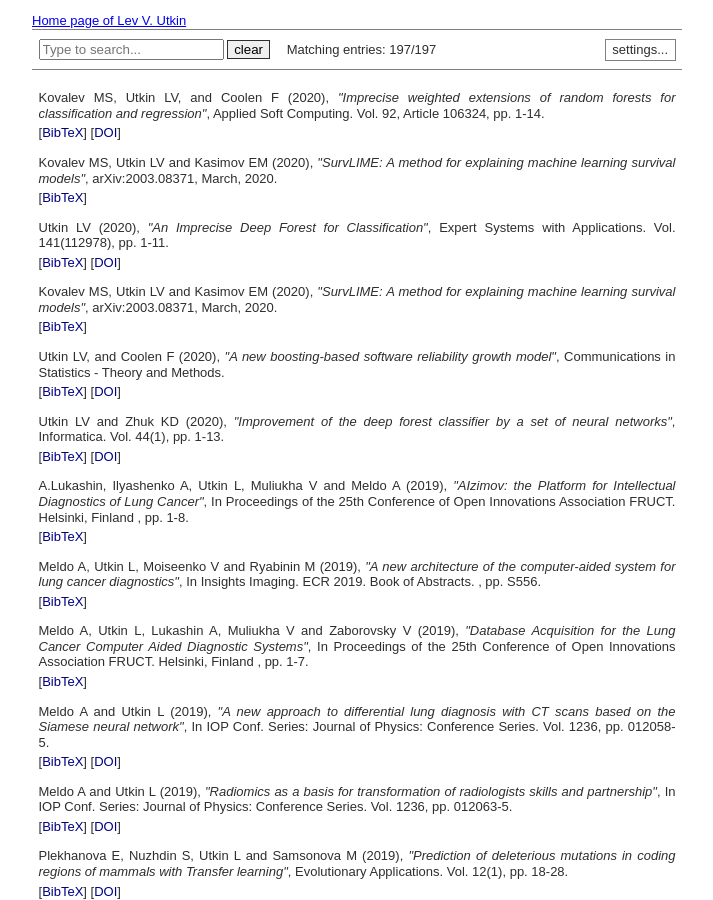
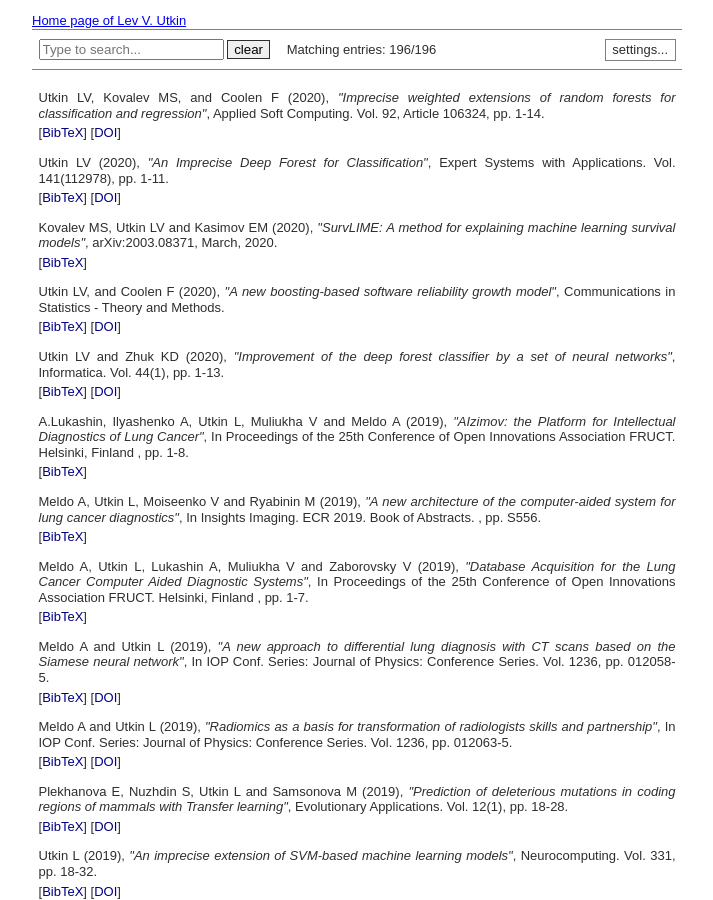
Before and after one commit to levutkin/levutkin.github.io, a Jekyll site: the page publications.html, which Jekyll copies as it is, in a window 1280 px wide and 900 px high. Shown: the whole window, without its empty margins (283-996 px from the left). Built offline with Jekyll 4.4.1, drawn with Linux system fonts in a browser that asks for light colours; some of the changed text lies outside the part shown.

Commit message:
Update publications.html

```diff
--- a/publications.html
+++ b/publications.html
@@ -406,14 +406,13 @@
 <tbody>
 
 <tr id="Utkin-Kovalev-Coolen-2020" class="entry">
-	<td>Kovalev MS, Utkin LV, and Coolen F (2020), <i>"Imprecise weighted extensions of random forests for classification and regression"</i>, Applied Soft Computing.  Vol. 92, Article 106324, pp. 1-14.
+	<td>Utkin LV, Kovalev MS, and Coolen F (2020), <i>"Imprecise weighted extensions of random forests for classification and regression"</i>, Applied Soft Computing.  Vol. 92, Article 106324, pp. 1-14.
 	<p class="infolinks"> [<a href="javascript:toggleInfo('Utkin-Kovalev-Coolen-2020','bibtex')">BibTeX</a>] [<a href="https://doi.org/10.1016/j.asoc.2020.106324" target="_blank">DOI</a>]</p>
 	</td>
 </tr>
 <tr id="bib_Utkin-Kovalev-Coolen-2020" class="bibtex noshow">
 <td><b>BibTeX</b>:
 <pre>
-
 @article{Utkin-Kovalev-Coolen-2020,
   author  = {L.V. Utkin and M.S. Kovalev M.S. and F. Coolen},
   journal = {Applied Soft Computing},
@@ -426,13 +425,6 @@
 }
 </pre></td>
 
-<tr id="Kovalev-Utkin-Kasimov-20" class="entry">
-	<td> Kovalev MS, Utkin LV and Kasimov EM (2020), <i>"SurvLIME: A method for explaining machine learning survival models"</i>, arXiv:2003.08371, March, 2020.
-	<p class="infolinks"> [<a href="javascript:toggleInfo('Kovalev-Utkin-Kasimov-20','bibtex')">BibTeX</a>]
-</td>
-</tr>
-
-
 <tr id="Utkin-2020" class="entry">
 	<td>Utkin LV (2020), <i>"An Imprecise Deep Forest for Classification"</i>, Expert Systems with Applications.  Vol. 141(112978), pp. 1-11.
 	<p class="infolinks"> [<a href="javascript:toggleInfo('Utkin-2020','bibtex')">BibTeX</a>] [<a href="https://doi.org/10.1016/j.eswa.2019.112978" target="_blank">DOI</a>]</p>
@@ -478,7 +470,6 @@
 <tr id="bib_Utkin-Coolen-2020" class="bibtex noshow">
 <td><b>BibTeX</b>:
 <pre>
-
 @article{Utkin-Coolen-2020,
   author  = {L.V. Utkin and F. Coolen},
   journal = {Communications in Statistics - Theory and Methods},
@@ -486,7 +477,6 @@
   year    = {2020},
   doi     = {10.1080/03610926.2020.1740736},
 }
-
 </pre></td>
 
 <tr id="Utkin-Zhuk-2020" class="entry">
@@ -497,7 +487,6 @@
 <tr id="bib_Utkin-Zhuk-2020" class="bibtex noshow">
 <td><b>BibTeX</b>:
 <pre>
-
 @article{Utkin-Zhuk-2020,
   author  = {L.V. Utkin and K.D. Zhuk},
   journal = {Informatica},
@@ -508,9 +497,7 @@
   volume  = {44},
   doi     = {10.31449/inf.v44i1.2740},
 }
-
-</pre></td>
-
+</pre></td>
 
 </tr>
 <tr id="Lukashin-etal-2019" class="entry">
@@ -522,7 +509,7 @@
 <td><b>BibTeX</b>:
 <pre>
 @inproceedings{Lukashin-etal-2019,
-  author = {A.Lukashin and A. Ilyashenko and L. Utkin and V. Muliukha and A.A. Meldo},
+  author = {Lukashin A. and A. Ilyashenko and L. Utkin and V. Muliukha and A.A. Meldo},
   title = {AIzimov: the Platform for Intellectual Diagnostics of Lung Cancer},
   booktitle = {Proceedings of the 25th Conference of Open Innovations Association FRUCT},
   year = {2019},
@@ -1012,7 +999,7 @@
 </pre></td>
 </tr>
 <tr id="Gurov-Utkin-2017" class="entry">
-	<td>Gurov S and Utkin L (2017), <i>"Reliability of repairable reserved systems with failure aftereffect"</i>, Automation and Remote Control.  Vol. 78(1), pp. 113�124.
+	<td>Gurov S and Utkin L (2017), <i>"Reliability of repairable reserved systems with failure aftereffect"</i>, Automation and Remote Control.  Vol. 78(1), pp. 113-124.
 	<p class="infolinks"> [<a href="javascript:toggleInfo('Gurov-Utkin-2017','bibtex')">BibTeX</a>] [<a href="https://doi.org/10.1134/S000511791701009X" target="_blank">DOI</a>]</p>
 	</td>
 </tr>
@@ -1026,7 +1013,7 @@
   year = {2017},
   volume = {78},
   number = {1},
-  pages = {113�124},
+  pages = {113-124},
   doi = {10.1134/S000511791701009X}
 }
 </pre></td>
```
